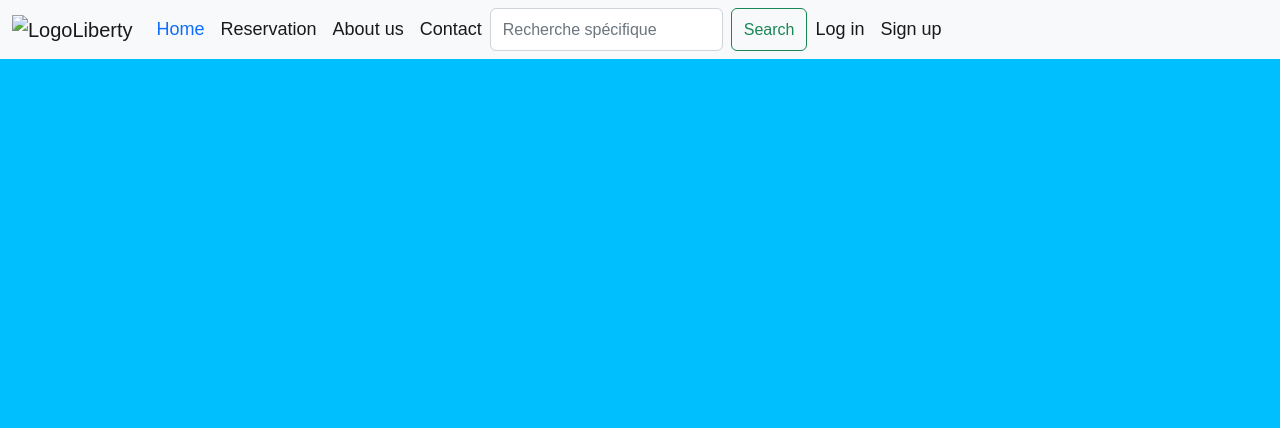
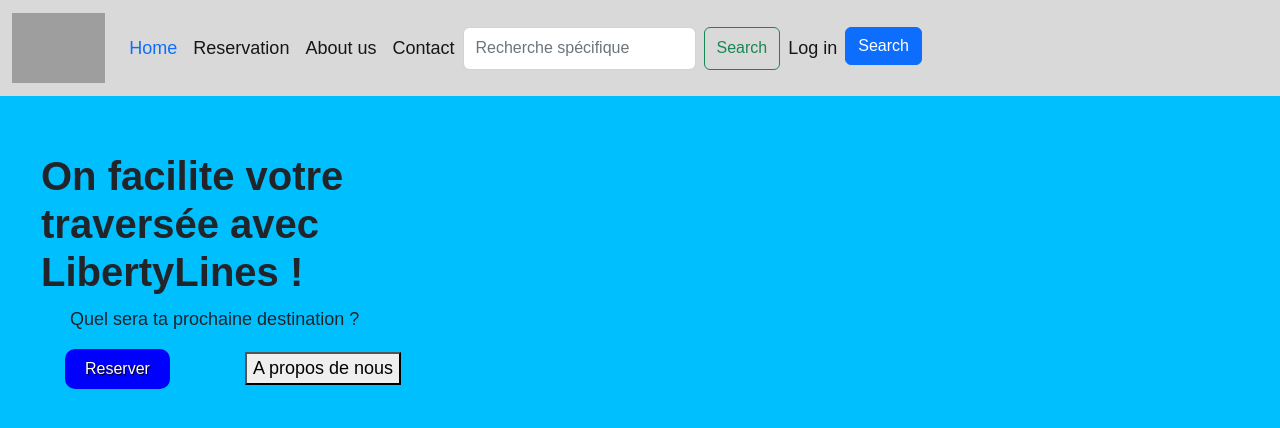
Before and after one commit to Ibrahim-elyazidi/SicilyLines, a Symfony app: template templates/accueil/index.html.twig in a window 1280 px wide. Shown: the top 428 px of the page. Run offline with Twig, Linux system fonts and the light colour scheme; the template is opened without the code that fills it, so the values that code supplies are empty; some libraries are stand-ins or nearby versions; grey boxes are pictures that could not be loaded.

Commit message:
modif accueil

```diff
--- a/templates/accueil/index.html.twig
+++ b/templates/accueil/index.html.twig
@@ -6,18 +6,20 @@
 {% block body %}
 
 <style>
-    .ajustNavbar{font: 18px/1.5 sans-serif; }
-    .ajustTitle{margin: 1em auto; max-width: 800px; width: 95%; font: 18px/1.5 sans-serif; }
-    .border {background : #000; color: #fff}
-    .bigTitle code { background: #F5F5F5; padding: 2px 6px;}
+    .ajustNavbar{font: 18px/1.5 sans-serif;}
+    .ajustTitle{margin: 1em auto; max-width: 500px; width: 95%; font: 18px/1.5 sans-serif; }
+    .bigTitle {padding: 2px 6px;font-weight : 800}
      body {background : DeepSkyBlue}
+    .styled{border: 0;line-height:2.5;padding:0 20px;font-size:1rem;text-align:center;
+    color : #fff; text-shadow : 1px 1px 1px #000;border-radius:10px;background-color:blue;}
 
 </style>
-<div class="ajustNavbar ml-auto">
-    <nav class="navbar navbar-expand-lg bg-light">
+<div class="ajustNavbar">
+
+    <nav class="navbar navbar-expand-lg navbar-gray" style = "background-color:#D9D9D9;">
   <div class="container-fluid">
 
-    <a class="navbar-brand " href="#">  <img src = "" alt = "LogoLiberty" weight = "70" height = "70"><a/></a>
+    <a class="navbar-brand " href="#">  <img src = "https://github.com/nyarales/ReservationBateaux/blob/main/Mission3/LBR-min.png?raw=true" alt = "LogoLiberty" weight = "70" height = "70"><a/></a>
 
     <button class="navbar-toggler" type="button" data-bs-toggle="collapse" data-bs-target="#navbarSupportedContent" aria-controls="navbarSupportedContent" aria-expanded="false" aria-label="Toggle navigation">
       <span class="navbar-toggler-icon"></span>
@@ -44,18 +46,21 @@
           <a class="nav-link active nav aria-current" ="page" href="#"> Log in</a>
       </li>
       <li class="nav-item">
-          <a class="nav-link active nav aria-current" ="button" href="#">Sign up</a>
+          <button class="btn btn-primary" type="submit">Search</button>
       </li>
 
 
     </div>
   </div>
 </nav>
-    </div>
-  </div>
-</div>
-</nav>
+  <br><br>
+<h1 style="margin-left:35px;" class="bigTitle" width = "50">On facilite votre <br> traversée avec <br>LibertyLines !</h1>
 
 
 
+    <p style="margin-left:70px;"> Quel sera ta prochaine destination ? </p>
+
+<button class = "favorite styled" style="margin-left:65px;" >Reserver</button> <button style="margin-left:70px;" >A propos de nous</button>
+
+
 {% endblock %}
```
